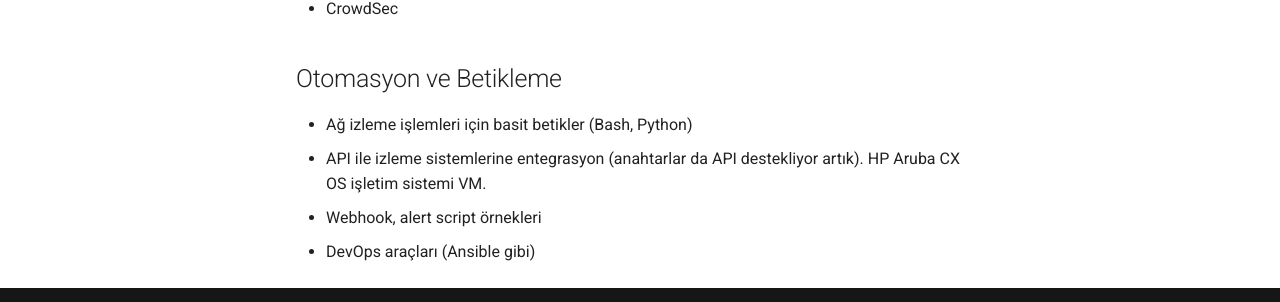
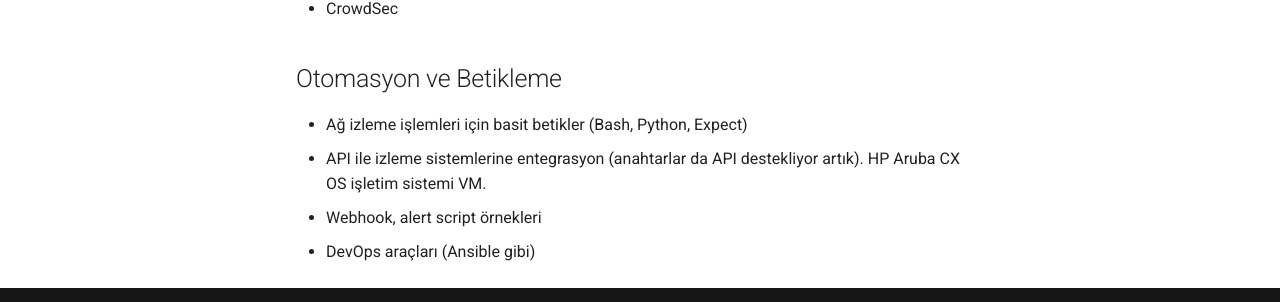
Before and after one commit to ozalpmurat/BilgisayarAglari-Kitap, an MkDocs documentation site: the page built from docs/11-Ag_izleme_ve_Yonetim.md, in a window 1280 px wide and 900 px high, scrolled down 874 px. Shown: the part 547-849 px from the top of the window. Built offline with MkDocs 1.6.1 and Material for MkDocs 9.7.7, drawn with Linux system fonts in a browser that asks for light colours; comment, search, counter and statistics services are not loaded.

Commit message:
Update 11-Ag_izleme_ve_Yonetim.md

```diff
--- a/docs/11-Ag_izleme_ve_Yonetim.md
+++ b/docs/11-Ag_izleme_ve_Yonetim.md
@@ -44,7 +44,7 @@
 
 ## Otomasyon ve Betikleme
 
-- Ağ izleme işlemleri için basit betikler (Bash, Python)
+- Ağ izleme işlemleri için basit betikler (Bash, Python, Expect)
 - API ile izleme sistemlerine entegrasyon (anahtarlar da API destekliyor artık). HP Aruba CX OS işletim sistemi VM.
 - Webhook, alert script örnekleri
 - DevOps araçları (Ansible gibi)
```
